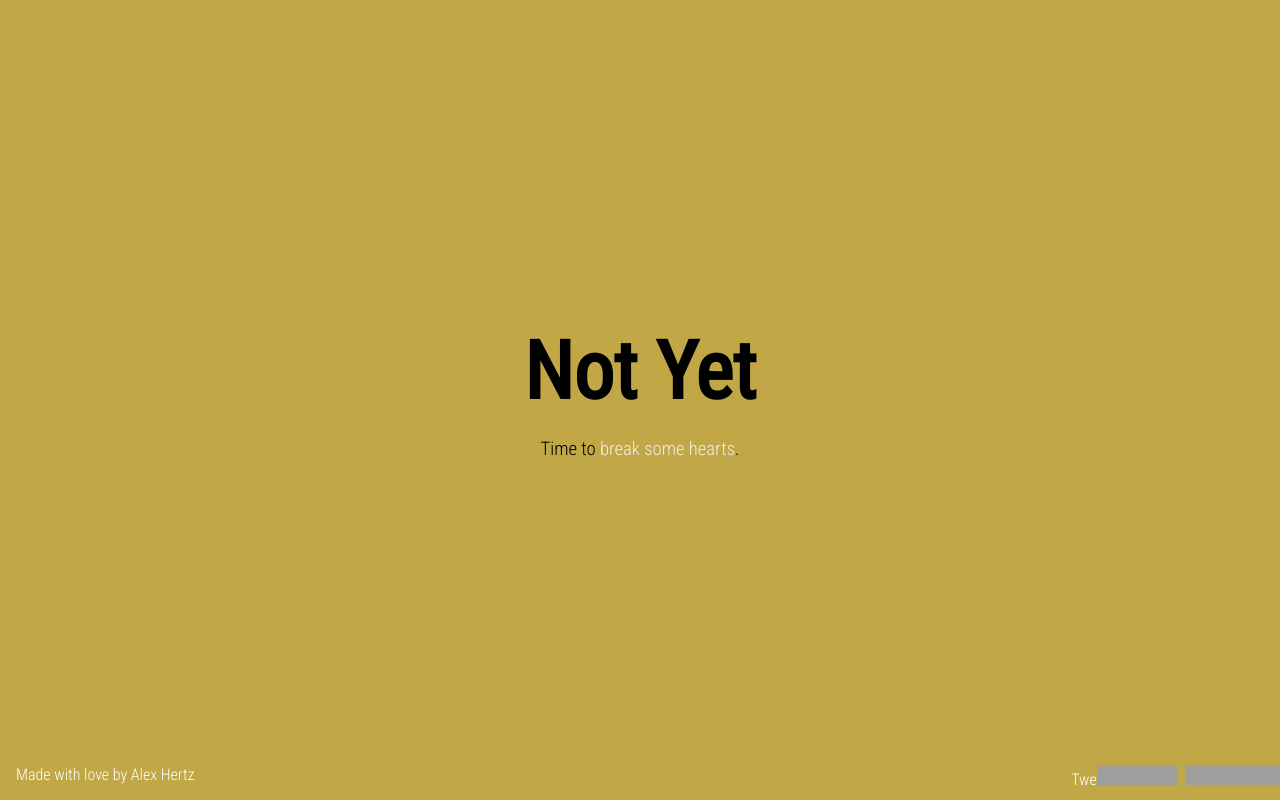
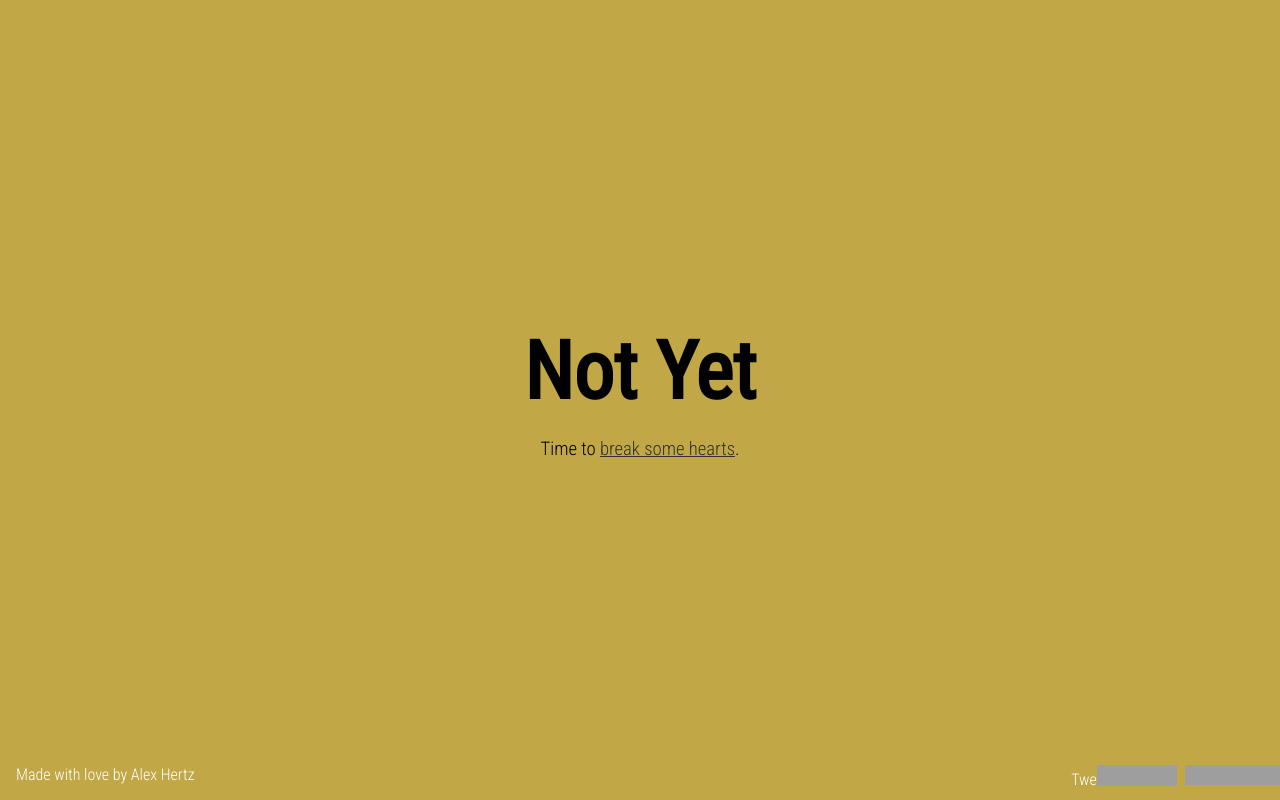
Before and after one commit to alhertz/didthesaintswin, a plain HTML site: page index.html in a window 1280 px wide. In both pictures the pointer is over the link "break some hearts". Drawn offline with Linux system fonts and the light colour scheme; grey boxes are pictures that could not be loaded.

Commit message:
Update 0ca576fd.main.css

```diff
--- a/styles/0ca576fd.main.css
+++ b/styles/0ca576fd.main.css
@@ -1,3 +1,4 @@
 body{background:#c1a746;padding:0;margin:0;font-family:'Roboto Condensed',sans-serif;font-weight:100;color:#000;padding:1em}a{color:#FFF;text-decoration:none}a:hover{color:#EEE;text-decoration:none}.browsehappy{margin:.2em 0;background:#ccc;color:#000;padding:.2em 0}.answer{width:300px;height:150px;position:absolute;left:50%;top:50%;margin-left:-150px;margin-top:-75px;text-align:center;z-index:8}.answer h1{font-size:5em;margin:0}.answer h3{font-weight:300}.answer img{max-width:100%;border:5px solid #FFF}footer{position:absolute;bottom:0;left:0;width:100%}footer .credit{float:left;margin:0 0 1em 1em}footer .social{float:right}footer .social .facebook{margin-right:4px;margin-left:-15px;margin-bottom:-1px}
 
 h3 a { color: black; text-decoration: underline; }
+h3 a:hover { color: #333; text-decoration: underline; }
```
